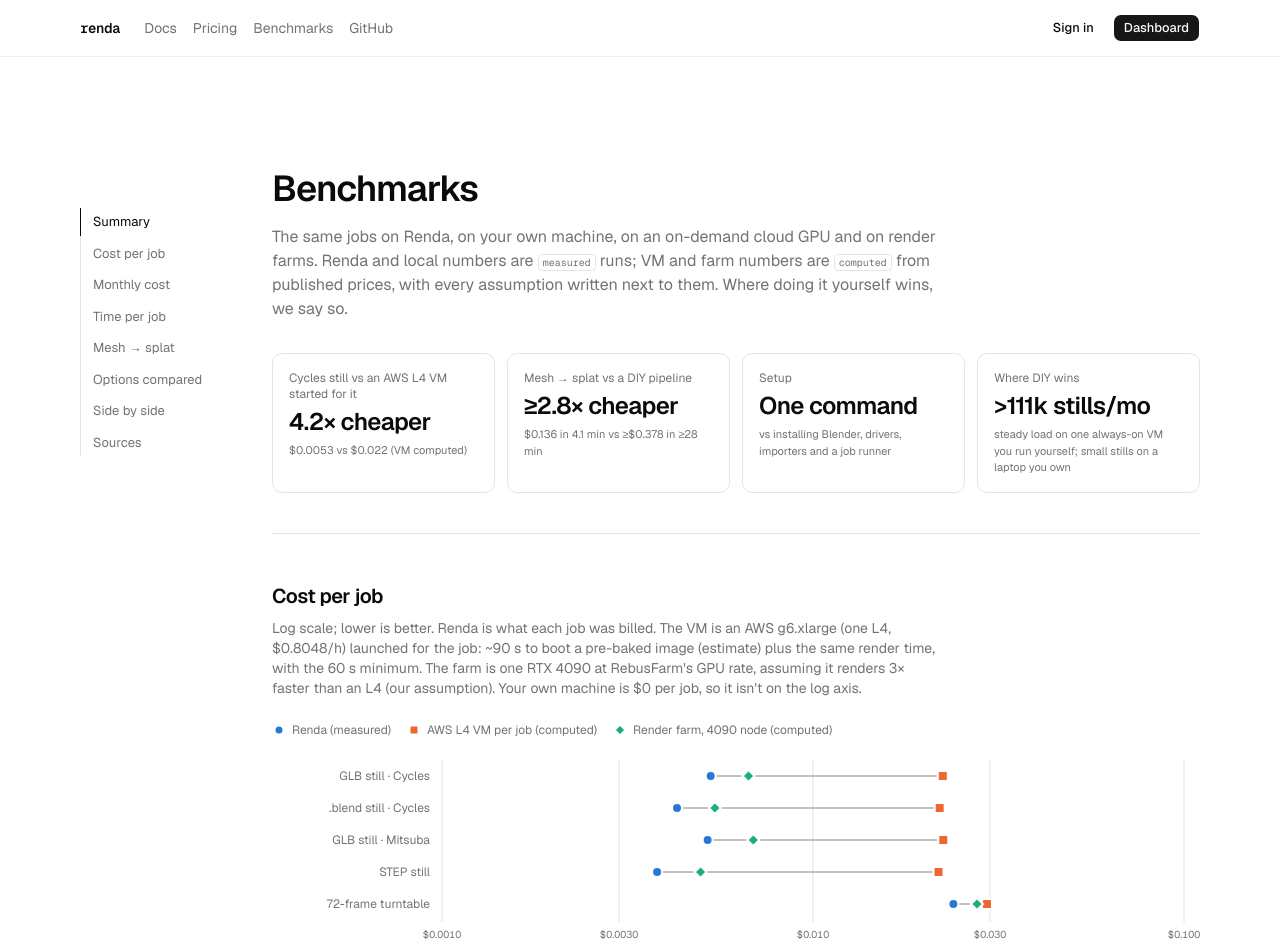
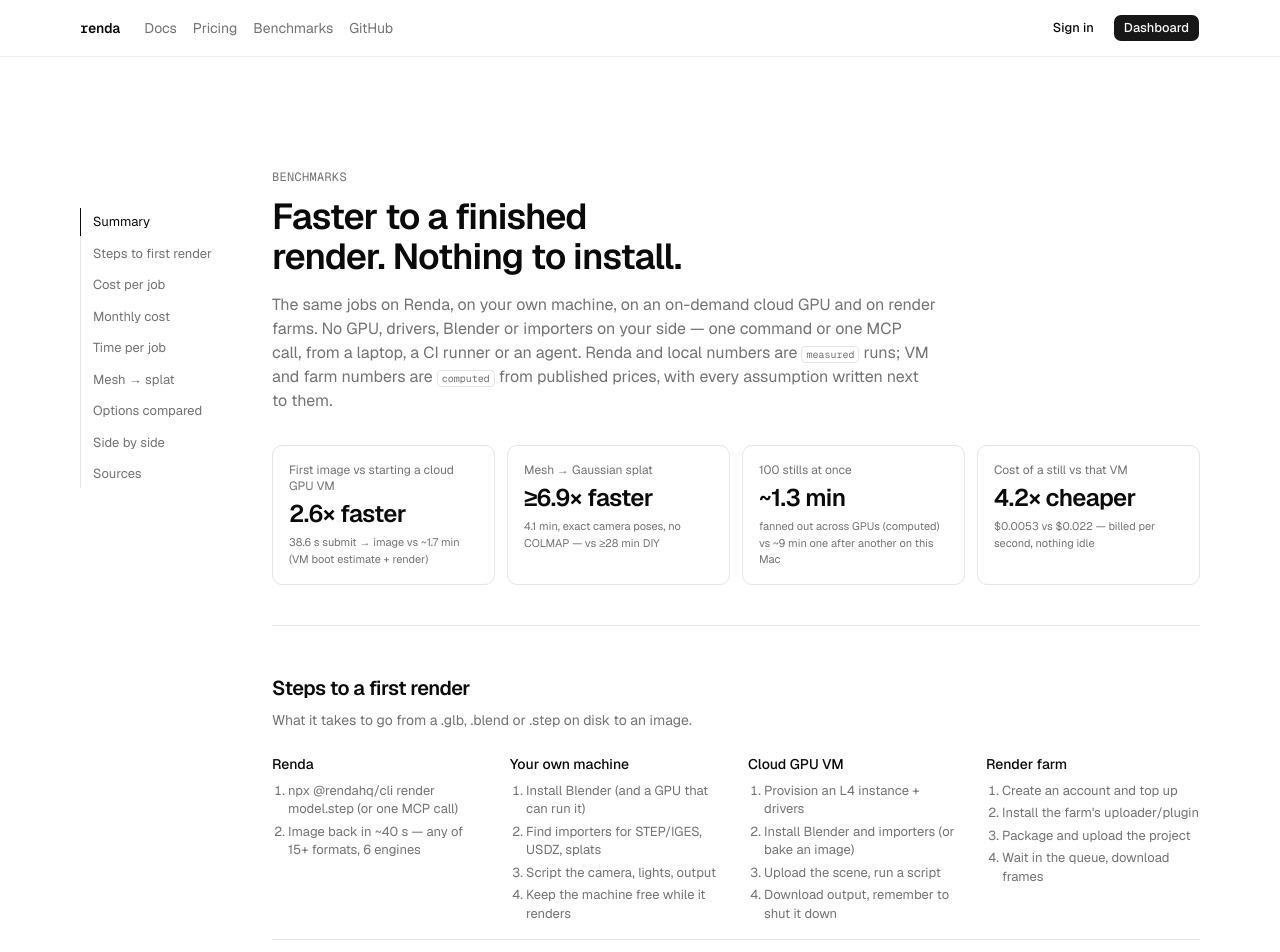
Before and after one commit to Vochsel/renda, a Next.js app in the folder web/: page /benchmarks in a window 1280 px wide. Shown: the top 952 px of the page. Built offline with nearby package versions, Linux system fonts and the light colour scheme.

Commit message:
Benchmarks: lead with speed and convenience; steps-to-first-render; parallel stills
Co-Authored-By: Claude Opus 5.5 (1M context) <noreply@anthropic.com>

```diff
--- a/web/src/app/benchmarks/page.tsx
+++ b/web/src/app/benchmarks/page.tsx
@@ -15,6 +15,7 @@ import {
   SETS,
   SOURCES,
   SPLAT_DIY,
+  PARALLEL,
   VOLUME,
   type Basis,
 } from "@/lib/benchmarks";
@@ -25,8 +26,16 @@ export const metadata: Metadata = {
     "Renda against doing it yourself: the same render jobs on your own machine, an on-demand cloud GPU VM and render farms. Measured runs and published prices, with every assumption stated.",
 };
 
+const SETUP_STEPS = [
+  { name: "Renda", steps: ["npx @rendahq/cli render model.step (or one MCP call)", "Image back in ~40 s — any of 15+ formats, 6 engines"] },
+  { name: "Your own machine", steps: ["Install Blender (and a GPU that can run it)", "Find importers for STEP/IGES, USDZ, splats", "Script the camera, lights, output", "Keep the machine free while it renders"] },
+  { name: "Cloud GPU VM", steps: ["Provision an L4 instance + drivers", "Install Blender and importers (or bake an image)", "Upload the scene, run a script", "Download output, remember to shut it down"] },
+  { name: "Render farm", steps: ["Create an account and top up", "Install the farm's uploader/plugin", "Package and upload the project", "Wait in the queue, download frames"] },
+];
+
 const TOC: TocItem[] = [
   { id: "summary", label: "Summary" },
+  { id: "setup", label: "Steps to first render" },
   { id: "cost", label: "Cost per job" },
   { id: "volume", label: "Monthly cost" },
   { id: "time", label: "Time per job" },
@@ -133,19 +142,48 @@ export default function BenchmarksPage() {
         <PageToc items={TOC} />
         <div className="min-w-0">
           <header id="summary" className="scroll-mt-20 pt-20 pb-10 sm:pt-28">
-            <h1 className="text-4xl font-semibold tracking-tight">Benchmarks</h1>
+            <p className="text-muted-foreground mb-3 font-mono text-xs tracking-wide uppercase">Benchmarks</p>
+            <h1 className="max-w-2xl text-4xl font-semibold tracking-tight text-balance">Faster to a finished render. Nothing to install.</h1>
             <p className="text-muted-foreground mt-4 max-w-2xl text-pretty">
-              The same jobs on Renda, on your own machine, on an on-demand cloud GPU and on render farms. Renda and local numbers are{" "}
+              The same jobs on Renda, on your own machine, on an on-demand cloud GPU and on render farms. No GPU, drivers, Blender or
+              importers on your side — one command or one MCP call, from a laptop, a CI runner or an agent. Renda and local numbers are{" "}
               <BasisTag basis="measured" /> runs; VM and farm numbers are <BasisTag basis="computed" /> from published prices, with every
-              assumption written next to them. Where doing it yourself wins, we say so.
+              assumption written next to them.
             </p>
             <div className="mt-8 grid gap-3 sm:grid-cols-2 lg:grid-cols-4">
-              <StatTile label="Cycles still vs an AWS L4 VM started for it" value={`${times(stillRenda, stillVm)} cheaper`} note={`${usd(stillRenda)} vs ${usd(stillVm)} (VM computed)`} />
-              <StatTile label="Mesh → splat vs a DIY pipeline" value={`≥${times(sp.renda.costUsd, sp.diy.costUsd)} cheaper`} note={`${usd(sp.renda.costUsd)} in ${sp.renda.wallMinutes} min vs ≥${usd(sp.diy.costUsd)} in ≥${Math.round(sp.diy.wallMinutes)} min`} />
-              <StatTile label="Setup" value="One command" note="vs installing Blender, drivers, importers and a job runner" />
-              <StatTile label="Where DIY wins" value={`>${Math.round(VOLUME.crossover / 1000)}k stills/mo`} note="steady load on one always-on VM you run yourself; small stills on a laptop you own" />
+              <StatTile
+                label="First image vs starting a cloud GPU VM"
+                value={`${times(JOBS[0].renda.wallSeconds, JOB_WALL[0].values.vm!)} faster`}
+                note={`${secs(JOBS[0].renda.wallSeconds)} submit → image vs ~${secs(JOB_WALL[0].values.vm!)} (VM boot estimate + render)`}
+              />
+              <StatTile
+                label="Mesh → Gaussian splat"
+                value={`≥${times(sp.renda.wallMinutes, sp.diy.wallMinutes)} faster`}
+                note={`${sp.renda.wallMinutes} min, exact camera poses, no COLMAP — vs ≥${Math.round(sp.diy.wallMinutes)} min DIY`}
+              />
+              <StatTile
+                label={`${PARALLEL.n} stills at once`}
+                value={`~${(PARALLEL.rendaSeconds / 60).toFixed(1)} min`}
+                note={`fanned out across GPUs (computed) vs ~${Math.round(PARALLEL.localSeconds / 60)} min one after another on this Mac`}
+              />
+              <StatTile label="Cost of a still vs that VM" value={`${times(stillRenda, stillVm)} cheaper`} note={`${usd(stillRenda)} vs ${usd(stillVm)} — billed per second, nothing idle`} />
             </div>
           </header>
+
+          <Section id="setup" title="Steps to a first render" intro="What it takes to go from a .glb, .blend or .step on disk to an image.">
+            <div className="grid gap-6 text-sm sm:grid-cols-2 lg:grid-cols-4">
+              {SETUP_STEPS.map((o) => (
+                <div key={o.name}>
+                  <p className="font-medium">{o.name}</p>
+                  <ol className="text-muted-foreground mt-2 list-decimal space-y-1 pl-4 text-[13px]">
+                    {o.steps.map((st) => (
+                      <li key={st}>{st}</li>
+                    ))}
+                  </ol>
+                </div>
+              ))}
+            </div>
+          </Section>
 
           <Section
             id="cost"
@@ -220,8 +258,9 @@ export default function BenchmarksPage() {
               rows={JOBS.map((j, i) => [j.label, secs(j.renda.wallSeconds), secs(j.localSeconds), secs(JOB_WALL[i].values.vm!), secs(j.renda.billedSeconds)])}
             />
             <p className="text-muted-foreground mt-3 text-[11px]">
-              Honest read: a warm laptop beats any cloud for a small still. Renda pulls ahead on long jobs (the turntable), on many jobs in
-              parallel, and when the machine you&apos;re on can&apos;t render at all — a server, a CI runner or an agent sandbox.
+              Renda is faster on long jobs (the turntable, unsplit, still beats an M1 Pro), on many jobs at once, and anywhere that
+              can&apos;t render at all — a server, a CI runner, an agent sandbox, a phone. For a single small still on a laptop with Blender
+              already open, rendering locally is quicker.
             </p>
           </Section>
 
--- a/web/src/lib/benchmarks.ts
+++ b/web/src/lib/benchmarks.ts
@@ -93,6 +93,17 @@ export const JOB_WALL = JOBS.map((j) => ({
     vm: ASSUMPTIONS.vmBootSeconds + j.renda.billedSeconds,
   } as Partial<Record<SeriesId, number>>,
 }));
+
+/**
+ * 100 stills submitted at once: Renda runs each in its own container, up to the L4 container cap (50), so two
+ * waves of the measured cold wall time; this Mac renders them one after another at its measured warm time. Computed.
+ */
+export const PARALLEL = (() => {
+  const n = 100;
+  const cap = 50;
+  const still = JOBS[0];
+  return { n, cap, rendaSeconds: Math.ceil(n / cap) * still.renda.wallSeconds, localSeconds: n * still.localSeconds };
+})();
 
 /** Monthly cost of rendering N Cycles stills (the GLB still above). */
 export const VOLUME = (() => {
```
